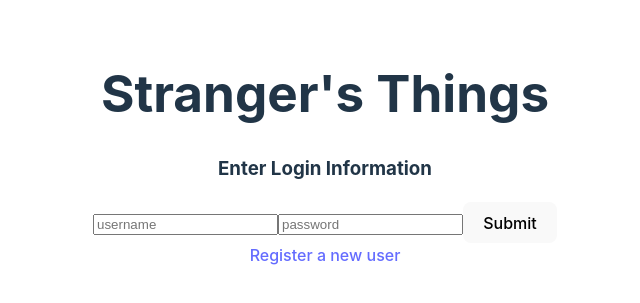
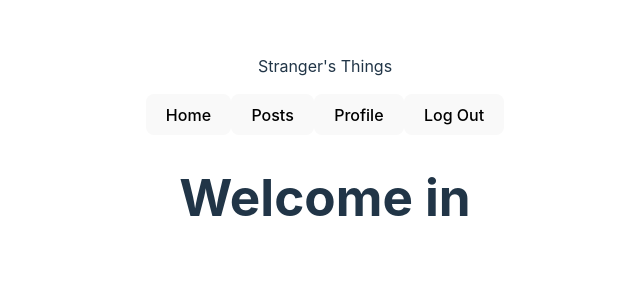
Before and after one commit to daventsai/Strangers-Things, a React (Vite) app: page / in a window 1280 px wide. Shown: the part 251-554 px from the top of the page, without its empty margins (315-955 px from the left). Built offline with nearby package versions, Linux system fonts and the light colour scheme.

Commit message:
login works, starting on homepage redirecting

```diff
--- a/src/App.jsx
+++ b/src/App.jsx
@@ -3,16 +3,18 @@ import {Routes,Route} from 'react-router-dom';
 import './App.css';
 import RegisterForm from './components/RegisterForm';
 import LoginForm from './components/LoginForm';
+import Home from './components/Home';
 
 function App() {
-  const [token, setToken] = useState(null);
+  const [token, setToken] = useState(localStorage.getItem('token'));
 
   console.log('Token from App: ',token);
   return (
     <div className='App'>
       <Routes>
-        <Route path='/' element={<LoginForm setToken={setToken}/>}/>
+        <Route path='/login' element={<LoginForm setToken={setToken}/>}/>
         <Route path='/register' element={<RegisterForm setToken={setToken}/>}/>
+        <Route path='/' element={<Home/>}/>
       </Routes>
     </div>
   )
--- /dev/null
+++ b/src/components/Home.jsx
@@ -0,0 +1,19 @@
+
+
+export default function Home(){
+
+    return(
+        <div>
+            <header>
+                <p>Stranger's Things</p>
+                <button>Home</button>
+                <button>Posts</button>
+                <button>Profile</button>
+                <button>Log Out</button>
+            </header>
+            <div>
+                <h1>Welcome in</h1>
+            </div>
+        </div>
+    )
+}
--- a/src/components/LoginForm.jsx
+++ b/src/components/LoginForm.jsx
@@ -1,18 +1,23 @@
-import {Link} from 'react-router-dom';
+import {Link,useNavigate} from 'react-router-dom';
 import { useState } from "react";
 import { loginUser } from '../api/users';
 
-export default function LoginForm(){
+export default function LoginForm({setToken}){
     const [username,setUsername] = useState('');
     const [password,setPassword] = useState('');
+
+    const nav = useNavigate();
 
     async function handleSubmit(e){
         e.preventDefault();
         try{
             const result = await loginUser(username,password);
             setToken(result.data.token);
+            localStorage.setItem('token',result.data.token);
+            console.log('Log in successful');
+            nav('/');
         } catch(error){
-            console.log('Error on logging in submission')
+            console.log('Error on logging in submission');
         }
     }
 
@@ -22,8 +27,8 @@ export default function LoginForm(){
             <h3>Enter Login Information</h3>
             <form onSubmit={handleSubmit}>
                 <div>
-                    <input type='text' name='username' placeholder='username'/>
-                    <input type='text' name='password' placeholder='password'/>
+                    <input type='text' name='username' placeholder='username' onChange={(e)=>setUsername(e.target.value)}/>
+                    <input type='text' name='password' placeholder='password' onChange={(e)=>setPassword(e.target.value)}/>
                     <button>Submit</button>
                 </div>
                 <Link to='/register'>Register a new user</Link>
```
